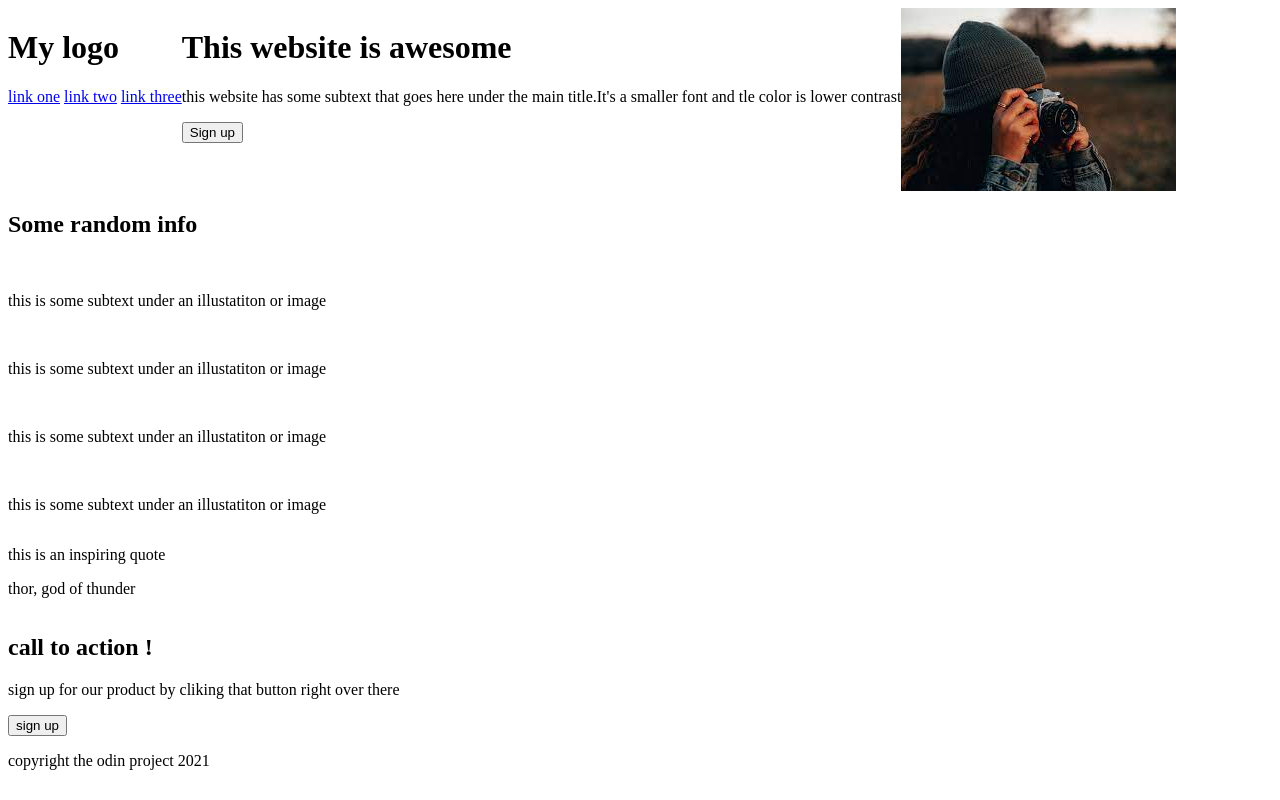
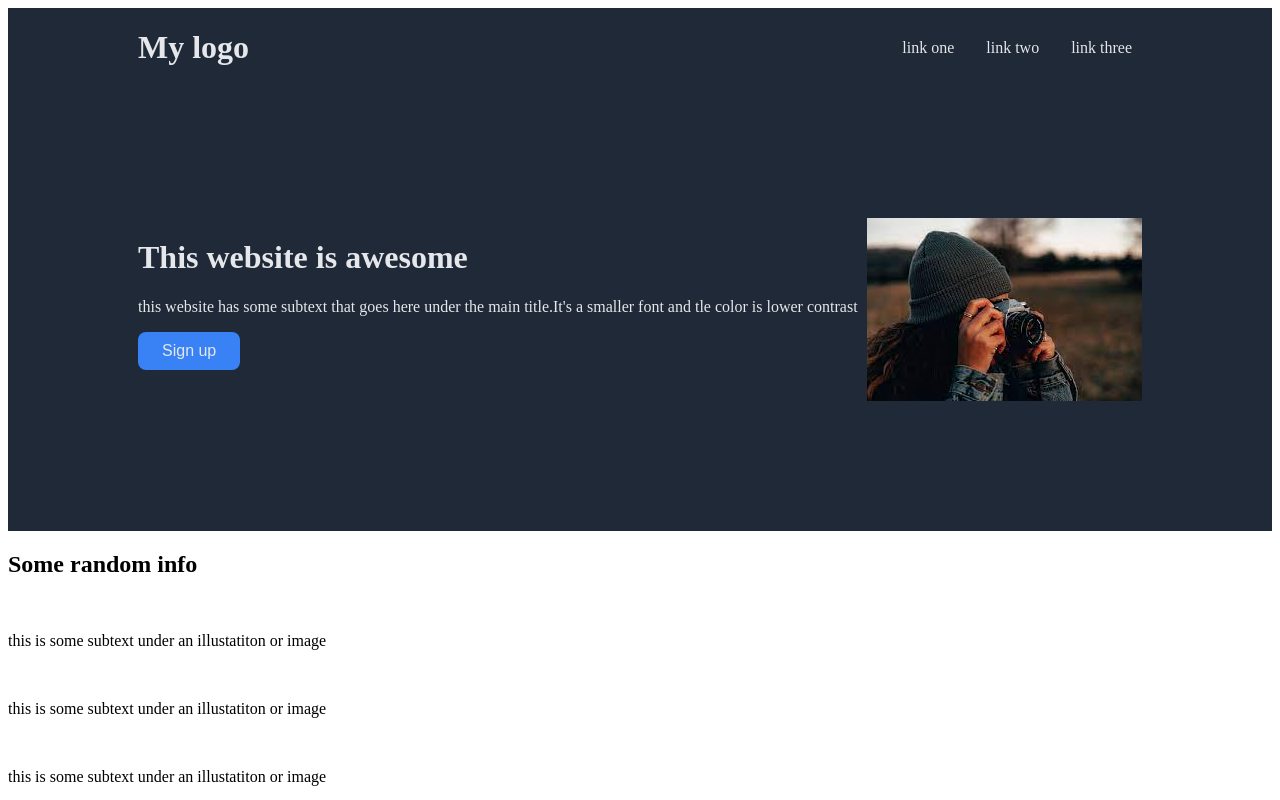
Before and after one commit to Track404/landing-page, a plain HTML site: page index.html in a window 1280 px wide. Shown: the top 800 px of the page. Drawn offline with Linux system fonts and the light colour scheme.

Commit message:
minimal product of the header finish

```diff
--- a/index.html
+++ b/index.html
@@ -8,19 +8,23 @@
 </head>
 <body class="body">
     <div class="header">
-        <div>
+        <div class="top-page">
             <h1> My logo</h1>
+            <div class="link">
                 <a href="link one">link one</a>
                 <a href="link two">link two</a>
                 <a href="link three">link three</a>
             </div>
-        <div>
+
+        </div>
+        <div class="top-page-second">
+            <div >
                 <h1>This website is awesome</h1>
                 <p>this website has some subtext that goes here under the main title.It's a smaller font and tle color is lower contrast</p>
                 <button>Sign up</button>
             </div>
             <img src="img.jpeg" alt="an image">
-
+        </div>
     </div>
     <div class="info">
         <h2>Some random info</h2>
--- a/style.css
+++ b/style.css
@@ -1,8 +1,63 @@
-.body{
+body{
     display: flex;
     flex-direction: column;
 }
 
+a{
+color: black;
+text-decoration: none;
+color: #e5e7eb;
+
+}
+
+button{
+ background-color: #3882F6;
+ color: #e5e7eb;
+ border-radius: 8px;
+ border: none;
+ padding: 10px 24px;
+ font-size: 16px;
+}
+
 .header{
+    background-color: #1F2937;
+    color: #e5e7eb;
+    margin: 0;
     display: flex;
+    flex-direction: column;
+
+
+
 }
+
+.top-page{
+    display: flex;
+    gap: 2rem;
+    justify-content: space-between;
+    margin-left: 130px;
+    margin-right: 130px;
+}
+
+.top-page-second{
+    display: flex;
+    height: auto;
+    width: auto;
+    justify-content: space-between;
+    padding: 30px;
+    margin: 100px;
+
+
+}
+
+.link{
+    display: flex;
+    gap: 2rem;
+    padding: 10px;
+    align-items: center;
+
+}
+
+#header-content{
+    height: 300px;
+    width:300px;
+}
```
Lines whose indentation alone changed are shown as unchanged.
